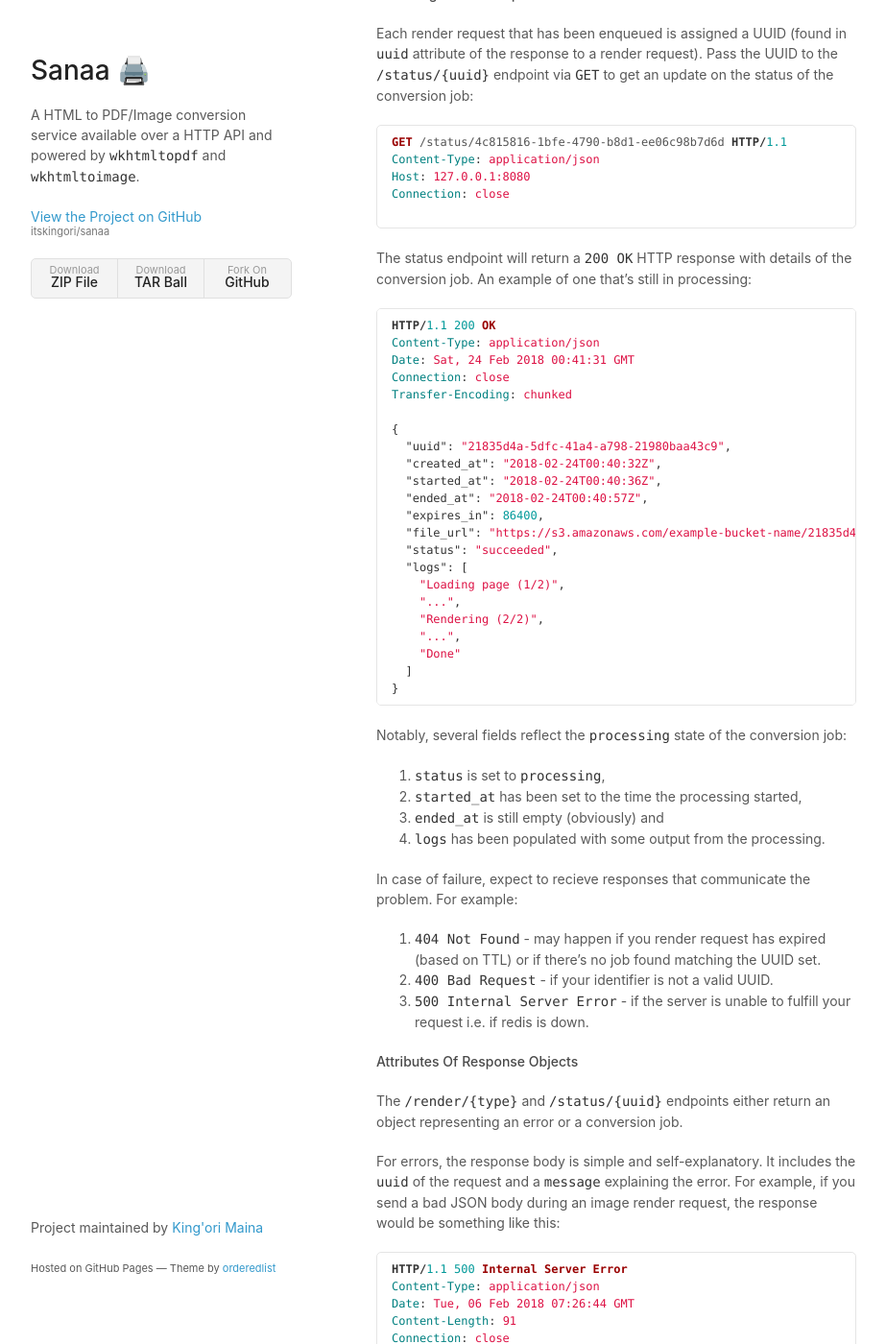
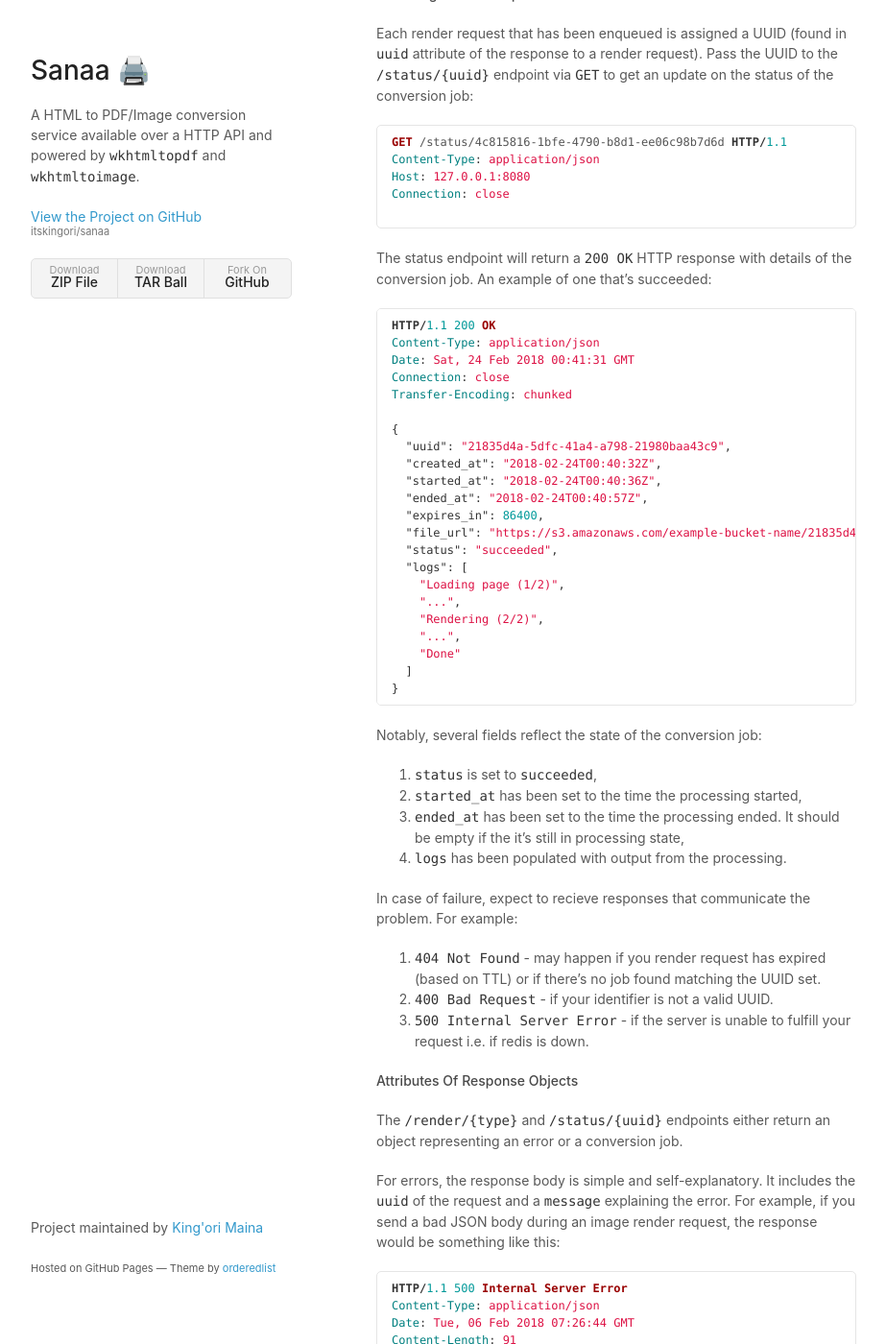
Before and after one commit to itskingori/sanaa, a Jekyll site: the page built from docs/index.md, in a window 1280 px wide and 1400 px high, scrolled down 3518 px. Shown: the whole window at 96% size, without its empty margins (178-1101 px from the left). Built offline with Jekyll 4.4.1, drawn with Linux system fonts in a browser that asks for light colours.

Commit message:
Update "Checking Render Request Status" explanation to match docs

````diff
--- a/docs/index.md
+++ b/docs/index.md
@@ -201,7 +201,7 @@
 ```
 
 The status endpoint will return a `200 OK` HTTP response with details of the
-conversion job. An example of one that's still in processing:
+conversion job. An example of one that's succeeded:
 
 ```http
 HTTP/1.1 200 OK
@@ -228,12 +228,13 @@
 }
 ```
 
-Notably, several fields reflect the `processing` state of the conversion job:
+Notably, several fields reflect the state of the conversion job:
 
-1. `status` is set to `processing`,
+1. `status` is set to `succeeded`,
 2. `started_at` has been set to the time the processing started,
-3. `ended_at` is still empty (obviously) and
-4. `logs` has been populated with some output from the processing.
+3. `ended_at` has been set to the time the processing ended. It should be empty
+   if the it's still in processing state,
+4. `logs` has been populated with output from the processing.
 
 In case of failure, expect to recieve responses that communicate the problem.
 For example:
````
